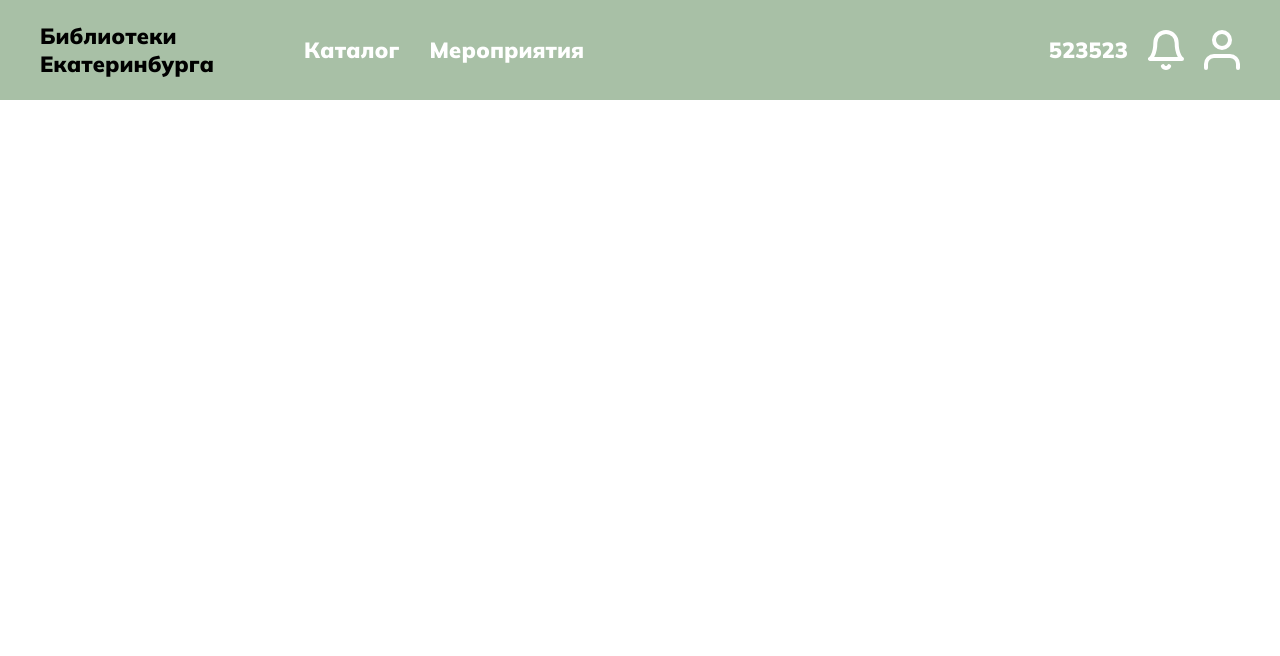
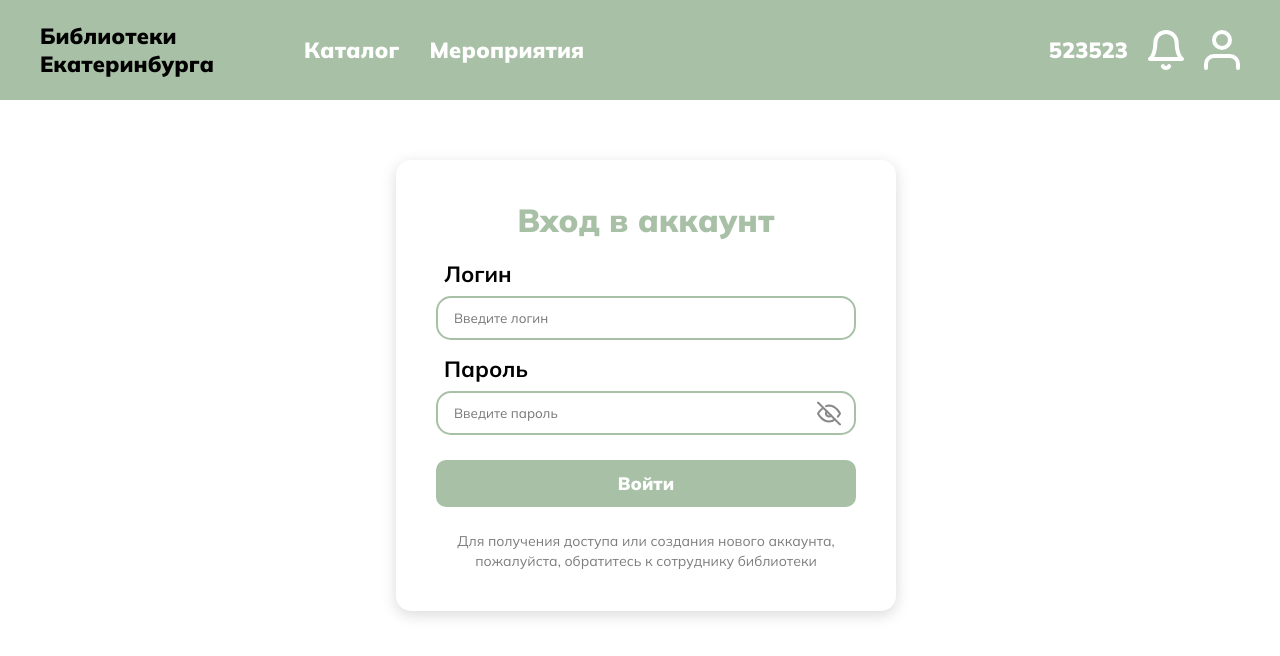
Before and after one commit to optovolokn0/bilet-djinn, a React (Vite) app in the folder frontend/: page /login in a window 1280 px wide. Shown: the top 656 px of the page. Built offline with nearby package versions, Linux system fonts and the light colour scheme.

Commit message:
add login page

```diff
--- a/frontend/src/App.css
+++ b/frontend/src/App.css
@@ -2,7 +2,7 @@
 @import '../src/style/bookList.css';
 @import '../src/style/img.css';
 @import '../src/style/btn.css';
-
+@import '../src/style/loginPage.css';
 
 
 body {
--- a/frontend/src/App.tsx
+++ b/frontend/src/App.tsx
@@ -3,6 +3,7 @@ import '../src/App.css'
 // import Login from './pages/Login';
 import ReaderCatalog from './pages/reader/ReaderCatalog';
 import LibraryCatalog from './pages/library/LibraryCatalog';
+import LoginPage from './pages/LoginPage';
 
 
 // import ReaderBook from './pages/reader/BookPage';
@@ -39,10 +40,13 @@ export default function App() {
     <main>
       <Routes>
 
+        <Route path="/login" element={<LoginPage />} />
+
         {/* Reader */}
         <Route path="/reader/catalog" element={
             <ReaderCatalog />
         } />
+
 
         {/* Library */}
         <Route path="/library/catalog" element={
--- /dev/null
+++ b/frontend/src/pages/LoginPage.tsx
@@ -0,0 +1,100 @@
+import React, { useState } from 'react';
+import { useNavigate } from 'react-router-dom';
+
+// SVG-иконка открытого глаза (Показать пароль)
+const EyeOpenIcon = (
+    <svg width="24" height="24" viewBox="0 0 24 24" fill="none" stroke="currentColor" strokeWidth="2" strokeLinecap="round" strokeLinejoin="round">
+        <path d="M1 12s4-8 11-8 11 8 11 8-4 8-11 8-11-8-11-8z"></path>
+        <circle cx="12" cy="12" r="3"></circle>
+    </svg>
+);
+
+// SVG-иконка закрытого глаза (Скрыть пароль)
+const EyeClosedIcon = (
+    <svg width="24" height="24" viewBox="0 0 24 24" fill="none" stroke="currentColor" strokeWidth="2" strokeLinecap="round" strokeLinejoin="round">
+        <path d="M17.94 17.94A10.07 10.07 0 0 1 12 20c-7 0-11-8-11-8a18.45 18.45 0 0 1 5.06-5.46m3.02-1.9A10.07 10.07 0 0 1 12 4c7 0 11 8 11 8a18.5 18.5 0 0 1-2.16 3.19m-6.72-1.21a3 3 0 1 1-4.24-4.24"></path>
+        <line x1="1" y1="1" x2="23" y2="23"></line>
+    </svg>
+);
+
+
+export default function LoginPage() {
+
+    const navigate = useNavigate();
+    const [username, setUsername] = useState('');
+    const [password, setPassword] = useState('');
+    // showPassword: false гарантирует, что изначально будет type="password"
+    const [showPassword, setShowPassword] = useState(false);
+    const [error, setError] = useState<string | null>(null);
+
+    const togglePasswordVisibility = () => {
+        setShowPassword(prev => !prev);
+    };
+
+    const handleSubmit = (e: React.FormEvent) => {
+        e.preventDefault();
+        setError(null);
+
+        if (!username.trim()) {
+            setError('Введите логин');
+            return;
+        }
+        if (!password) {
+            setError('Введите пароль');
+            return;
+        }
+
+        navigate('/reader/catalog');
+    };
+
+
+    return (
+        <div className="login-card">
+            <p className="login-title">Вход в аккаунт</p>
+
+            <form onSubmit={handleSubmit} className="login-form">
+                <div className="username">
+                    <label className="label">Логин</label>
+                    <input
+                        id="username"
+                        type="text"
+                        value={username}
+                        onChange={e => setUsername(e.target.value)}
+                        autoComplete="username"
+                        placeholder="Введите логин"
+                        className="input"
+                    />
+                </div>
+
+
+                <div className="password">
+                    <label className="label">Пароль</label>
+                    <div className="password-input-wrapper">
+                        <input
+                            id="password"
+                            // Тип поля: 'password' (****) если showPassword=false
+                            type={showPassword ? 'text' : 'password'}
+                            value={password}
+                            onChange={e => setPassword(e.target.value)}
+                            autoComplete="current-password"
+                            placeholder="Введите пароль"
+                            className="input"
+                        />
+                        <button
+                            type="button"
+                            onClick={togglePasswordVisibility}
+                            className="toggle-password-btn"
+                            aria-label={showPassword ? 'Скрыть пароль' : 'Показать пароль'}
+                        >
+                            {showPassword ? EyeOpenIcon : EyeClosedIcon}
+                        </button>
+                    </div>
+                </div>
+
+
+                <button className="btn" type="submit">Войти</button>
+                <p className="hint">Для получения доступа или создания нового аккаунта, пожалуйста, обратитесь к сотруднику библиотеки</p>
+            </form>
+        </div>
+    );
+}
--- a/frontend/src/style/btn.css
+++ b/frontend/src/style/btn.css
@@ -8,4 +8,5 @@
     font-family: "Mulish";
     font-weight: 900;
     font-size: 18px;
+    cursor: pointer;
 }
--- /dev/null
+++ b/frontend/src/style/loginPage.css
@@ -0,0 +1,107 @@
+/* loginPage.css */
+
+/* Карточка входа */
+.login-card {
+    max-width: 420px;       /* Ограничиваем ширину, чтобы не растягивалась */
+    width: 100%;
+    margin: 60px auto;      /* Центрируем по горизонтали и добавляем отступ сверху */
+    padding: 40px;
+    background-color: #fff;
+    border-radius: 15px;    /* Скругление как у инпутов */
+    box-shadow: 0 4px 15px rgba(0, 0, 0, 0.15); /* Тень в стиле book-card */
+    display: flex;
+    flex-direction: column;
+    gap: 20px;              /* Расстояние между заголовком и формой */
+}
+
+
+.login-title {
+    text-align: center;
+    font-size: 32px;
+    color: #A8C0A6;
+}
+
+
+.login-form {
+    display: flex;
+    flex-direction: column;
+    gap: 15px;
+}
+
+
+.username,
+.password {
+    display: flex;
+    flex-direction: column;
+    gap: 8px;
+}
+
+
+.label {
+    font-weight: 700;
+    margin-left: 8px;
+}
+
+.login-card .input {
+    width: 100%;
+    box-sizing: border-box;
+}
+
+
+.login-form .btn {
+    margin-top: 10px;
+    padding: 12px 10px;
+}
+
+
+
+
+.hint {
+    font-size: 14px;
+    font-weight: normal;
+    text-align: center;
+    color: #7d7d7d;
+    line-height: 1.4;
+    margin-top: 10px;
+}
+
+/* -------------------------------------- */
+/* Стили для глазика */
+/* -------------------------------------- */
+
+/* Контейнер для поля ввода и глазика */
+.password-input-wrapper {
+    position: relative; /* Создаем контекст для абсолютного позиционирования кнопки */
+}
+
+/* Скрываем стандартный фокус у кнопки, оставляя только фокус у инпута */
+.password-input-wrapper .input:focus + .toggle-password-btn {
+    outline: none; /* Убираем, если не хотим, чтобы кнопка реагировала на фокус инпута */
+}
+
+/* Стили для кнопки-переключателя (глазика) */
+.toggle-password-btn {
+    position: absolute;
+    top: 55%; /* Центрируем по вертикали */
+    right: 15px; /* Отступ от правого края */
+    transform: translateY(-50%);
+
+    background: none;
+    border: none;
+    cursor: pointer;
+    padding: 0;
+
+    /* Цвет иконки. Используем более нейтральный, чем основной цвет кнопки */
+    color: #888;
+    transition: color 0.2s;
+    z-index: 10; /* Убедимся, что кнопка поверх инпута */
+}
+
+.toggle-password-btn:hover {
+    color: #A8C0A6; /* Акцентный цвет при наведении */
+}
+
+/* Дополнительно уменьшаем отступ справа у самого инпута, чтобы текст не залезал под глазик */
+.password-input-wrapper .input {
+    padding-right: 40px;
+}
```
